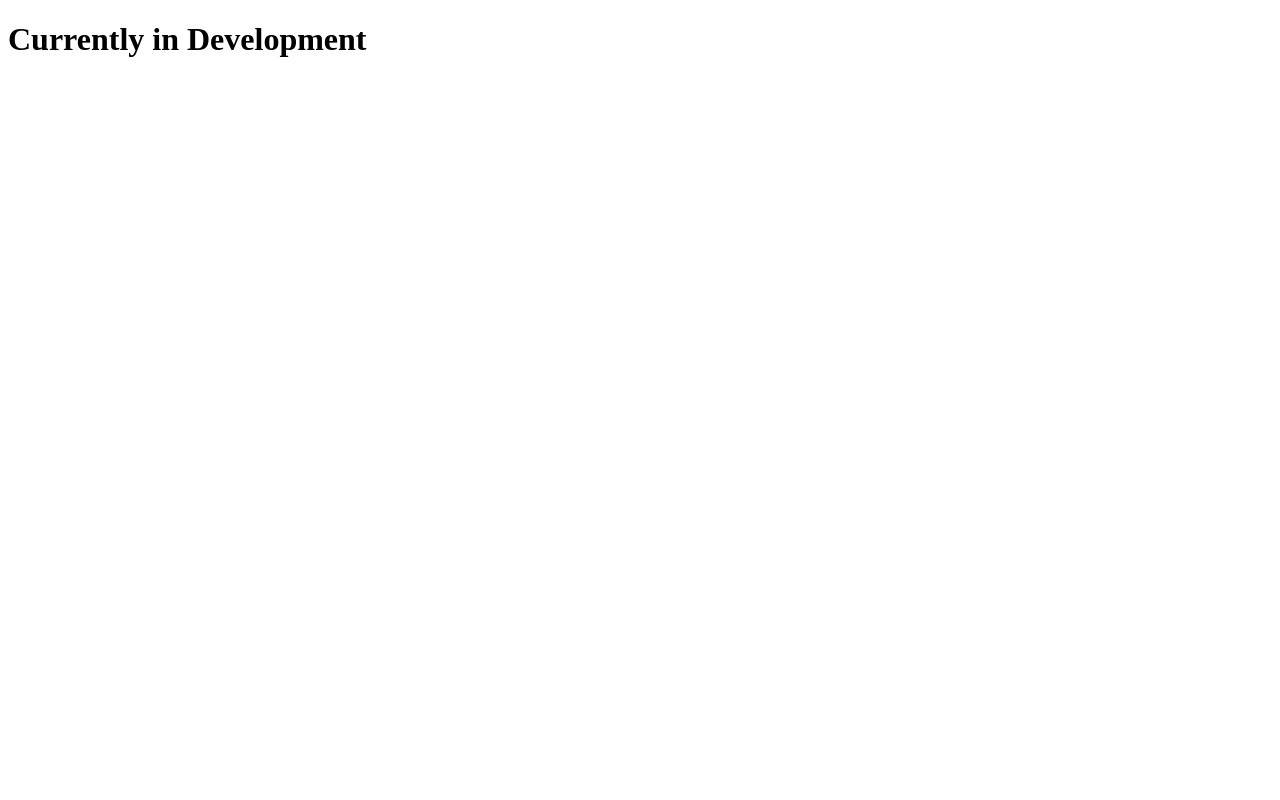
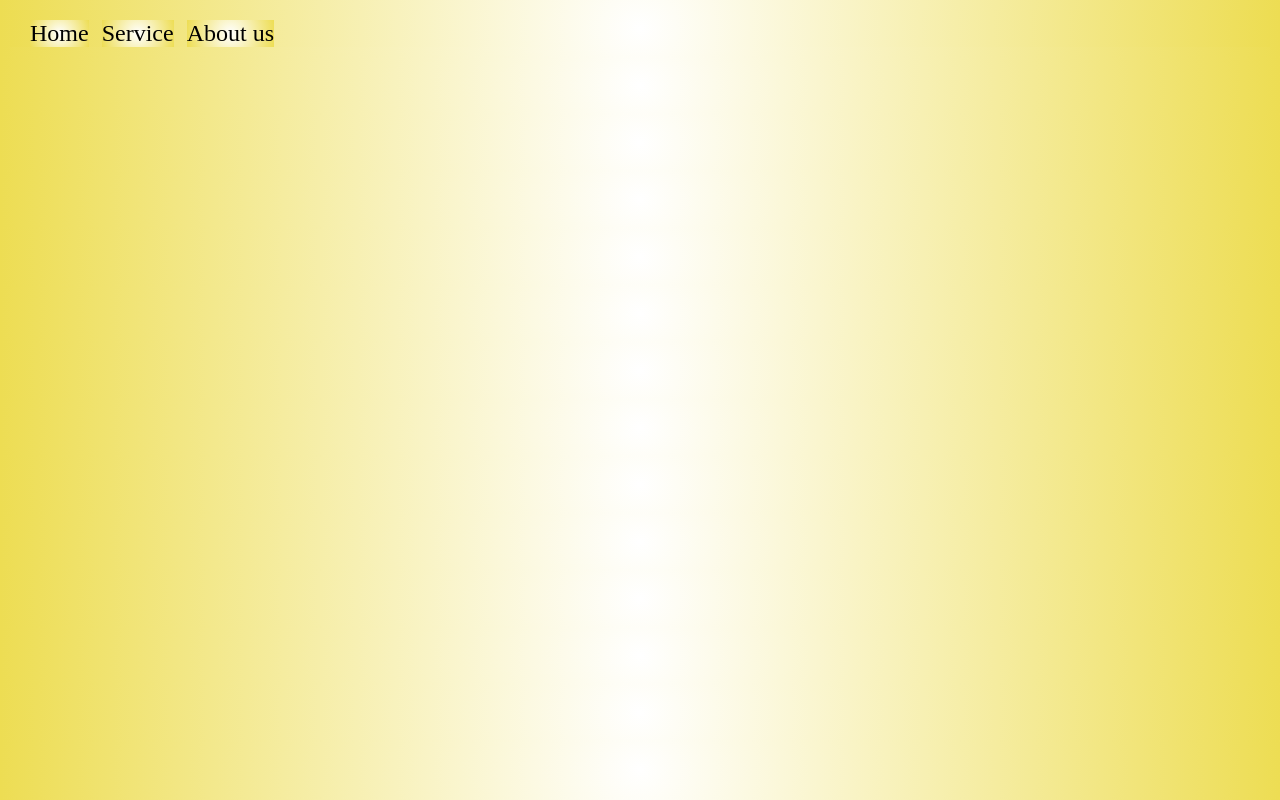
Before and after one commit to Ronin-yashu/Ronin-yashu.github.io, a plain HTML site: page index.html in a window 1280 px wide. Drawn offline with Linux system fonts and the light colour scheme.

Commit message:
Add header and styles to homepage
Created index.css with base and header styles, including a radial gradient background. Updated index.html to include a styled header with navigation links and changed the page title to 'Shyam Elevator'.

```diff
--- /dev/null
+++ b/index.css
@@ -0,0 +1,17 @@
+* {
+    padding: 0;
+    margin: 0;
+    background: #2A7B9B;
+    background: radial-gradient(circle, rgba(42, 123, 155, 1) 0%, rgba(255, 255, 255, 1) 0%, rgba(237, 221, 83, 1) 100%);
+}
+
+header {
+    display: flex;
+    margin: 10px;
+    column-gap: 13px;
+    font-size: x-large;
+    padding-left: 20px;
+    padding-top: 10px;
+    color: rgb(0, 0, 0);
+
+}
--- a/index.html
+++ b/index.html
@@ -1,11 +1,19 @@
 <!DOCTYPE html>
 <html lang="en">
+
 <head>
     <meta charset="UTF-8">
     <meta name="viewport" content="width=device-width, initial-scale=1.0">
-    <title>Ronin-yashu</title>
+    <title>Shyam Elevator</title>
+    <link rel="stylesheet" href="index.css">
 </head>
+
 <body>
-    <h1>Currently in Development</h1>
+    <header>
+        <ul>Home</ul>
+        <ul>Service</ul>
+        <ul>About us</ul>
+    </header>
 </body>
+
 </html>
```
